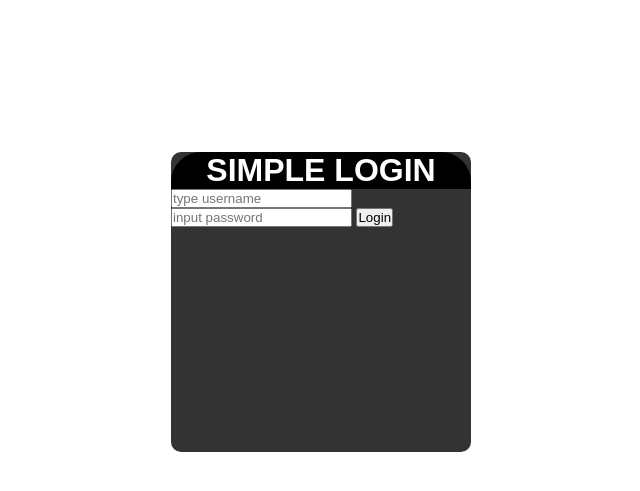
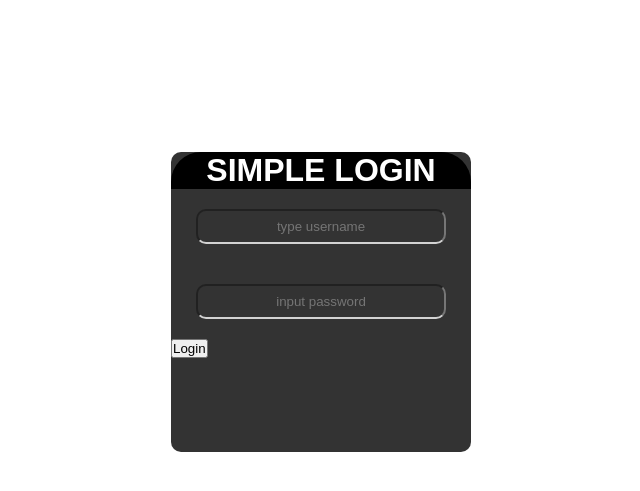
Before and after one commit to kaliahnfh/login, a PHP site: page / in a window 1280 px wide. Shown: the top 491 px of the page, without its empty margins (319-959 px from the left). Run offline with PHP 8.4, Linux system fonts and the light colour scheme.

Commit message:
Mengedit style css bagian textbox username dan password

```diff
--- a/style.css
+++ b/style.css
@@ -19,3 +19,15 @@ h1{
 	border-top-left-radius: 30px;
 	text-align: center;
 }
+.text{
+	background: none;
+	width: 250px;
+	height: 35px;
+	border-bottom: 2px solid lightgray;
+	color: #fff;
+	outline: none;
+	margin: 20px;
+	text-align: center;
+	margin-left: 25px;
+	border-radius: 10px;
+	}
```
